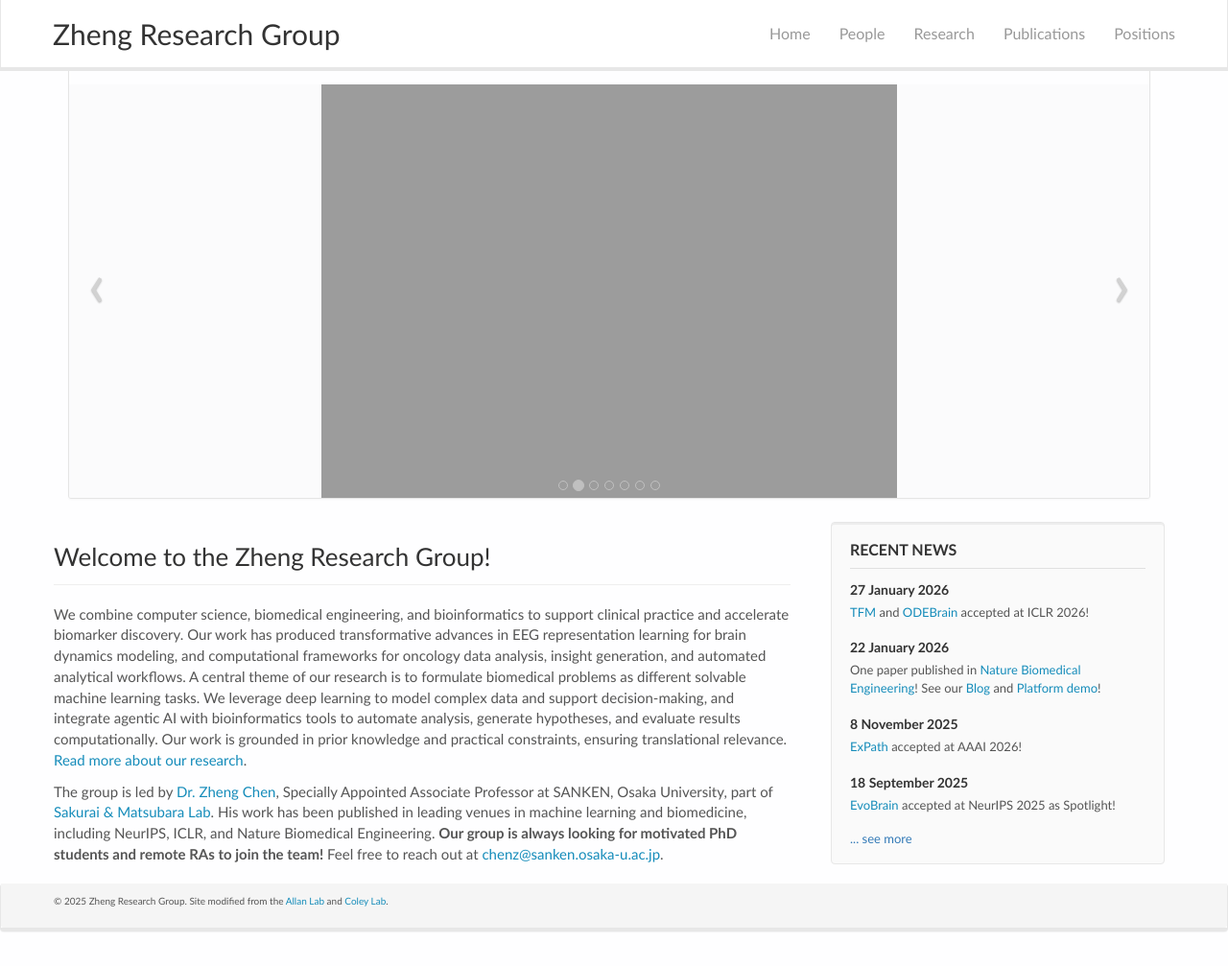
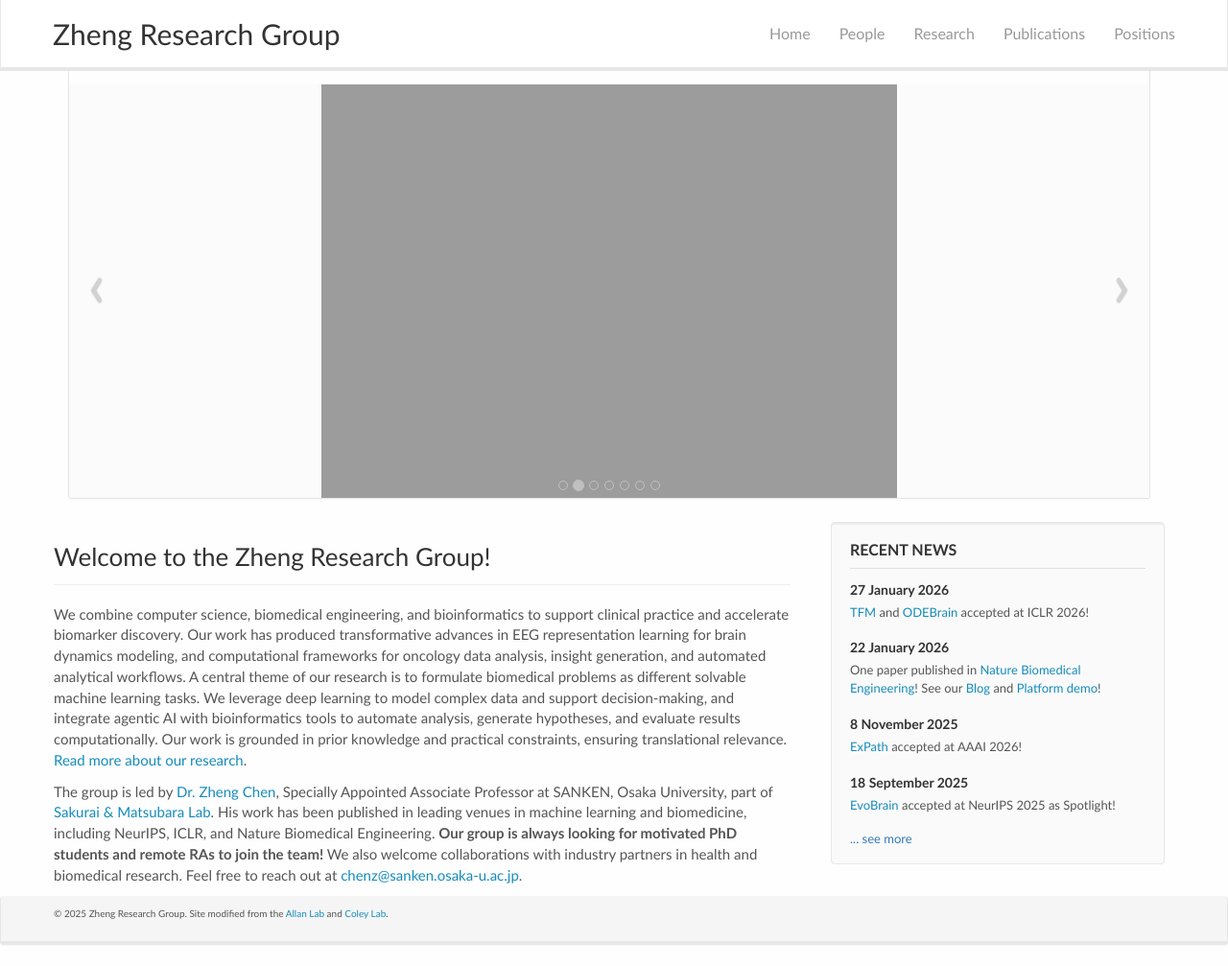
Before and after one commit to zhengchen3/zhengchen3.github.io, a Jekyll site: the page built from _pages/home.md, in a window 1280 px wide and 1007 px high. Shown: the whole window at 96% size. Built offline with Jekyll 4.4.1, drawn with Linux system fonts in a browser that asks for light colours; nearby versions of some CDN libraries.

```diff
--- a/_pages/home.md
+++ b/_pages/home.md
@@ -17,6 +17,7 @@ Our work is grounded in prior knowledge and practical constraints, ensuring tran
 The group is led by [Dr. Zheng Chen]({{ site.url }}{{ site.baseurl }}/team/), Specially Appointed Associate Professor at SANKEN, Osaka University, part of [Sakurai & Matsubara Lab](https://www.dm.sanken.osaka-u.ac.jp).
 His work has been published in leading venues in machine learning and biomedicine, including NeurIPS, ICLR, and Nature Biomedical Engineering.
 **Our group is always looking for motivated PhD students and remote RAs to join the team!**
+We also welcome collaborations with industry partners in health and biomedical research.
 Feel free to reach out at [chenz@sanken.osaka-u.ac.jp](mailto:chenz@sanken.osaka-u.ac.jp).
 
 
```
